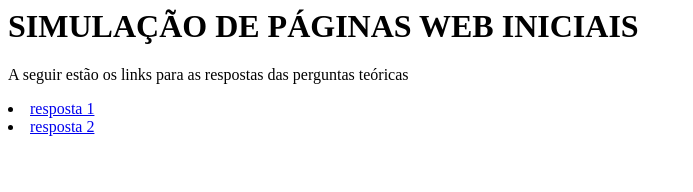
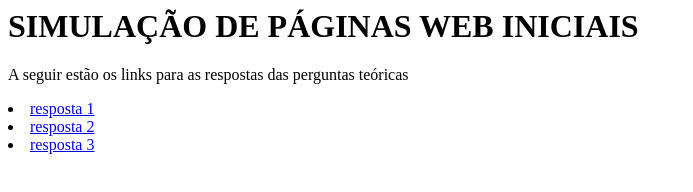
Before and after one commit to bryerblack/labs_ppdw, a plain HTML site: page lab1/index.html in a window 1280 px wide. Shown: the whole page, without its empty margins (0-693 px from the left). Drawn offline with Linux system fonts and the light colour scheme.

Commit message:
build: link da resposta 3 e seu respectivo arquivo de texto

```diff
--- a/lab1/index.html
+++ b/lab1/index.html
@@ -13,4 +13,7 @@
     <li>
         <a href="./resposta2.txt">resposta 2</a>
     </li>
+    <li>
+        <a href="./resposta3.txt">resposta 3</a>
+    </li>
 </body>
```
Also changed, not shown: lab1/resposta3.txt (added).
